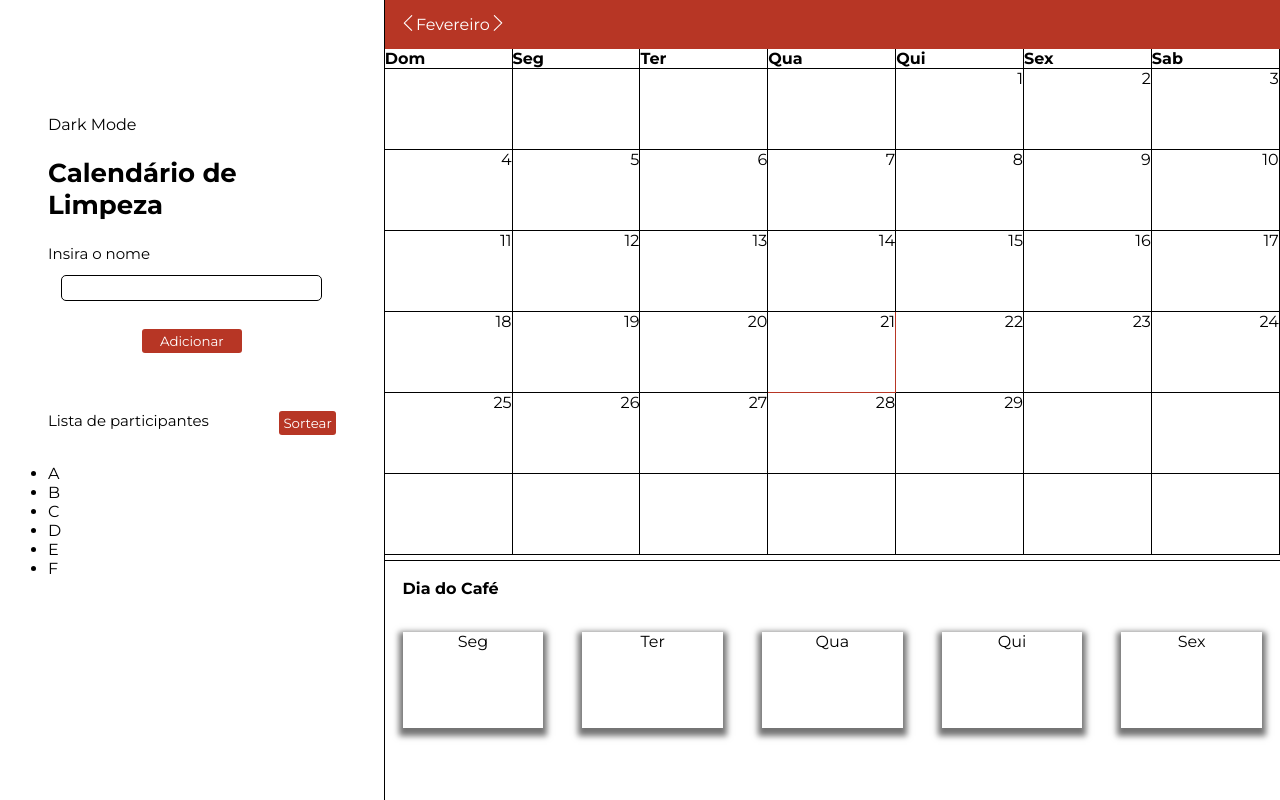
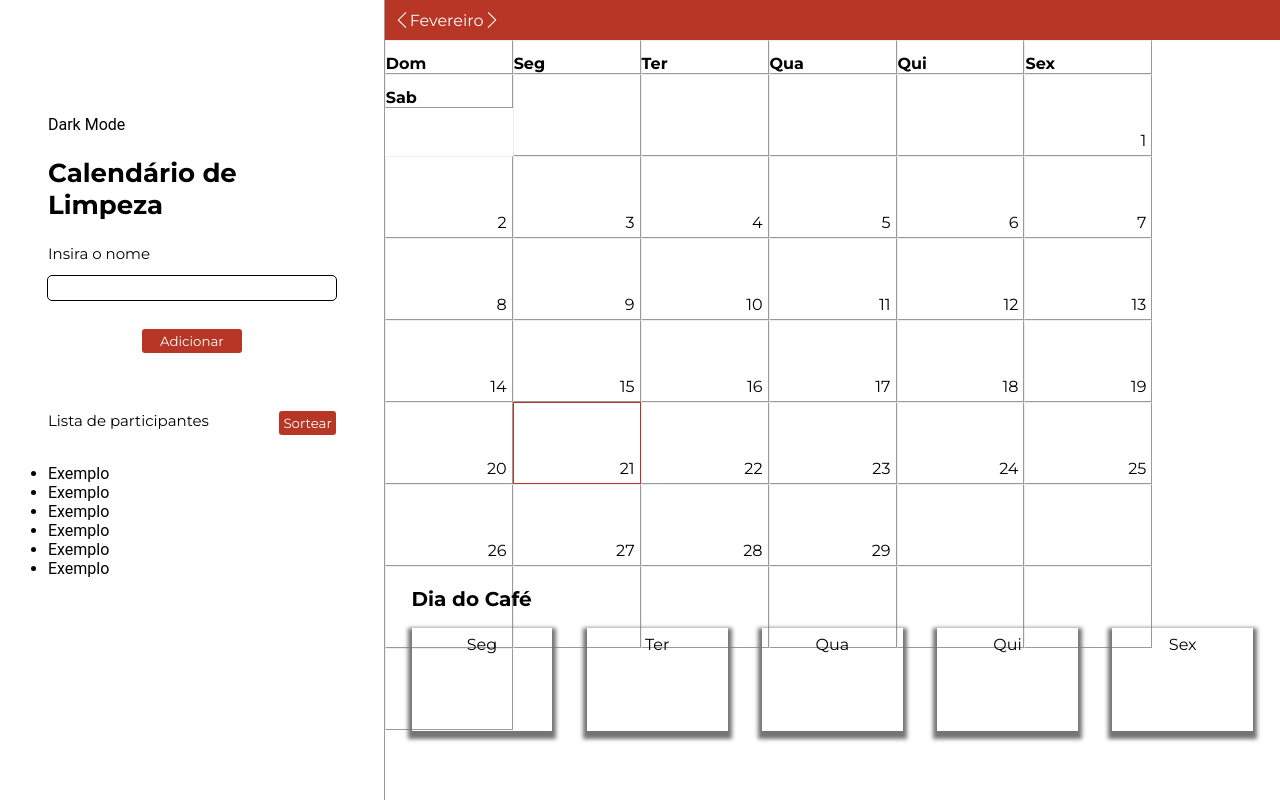
Before and after one commit to joaovlara/calendar, a React (Create React App) app: page / in a window 1280 px wide. Built offline with nearby package versions, Linux system fonts and the light colour scheme.

Commit message:
Update Layout and styles

```diff
--- a/src/App.jsx
+++ b/src/App.jsx
@@ -1,7 +1,7 @@
 import DrawGrid from "./components/DrawGrid";
 import Calendar from "./components/Calendar";
+import CoffeeDay from "./components/CoffeeDay";
 import { Content, RightContainer, LeftContainer } from "./components/styles";
-import { CoffeDay } from "./components/CoffeeDay";
 
 export function App() {
     return (
@@ -11,7 +11,7 @@ export function App() {
             </LeftContainer>
             <RightContainer>
                 <Calendar />
-                <CoffeDay />
+                <CoffeeDay />
             </RightContainer>
         </Content>
     )
--- a/src/components/Calendar.jsx
+++ b/src/components/Calendar.jsx
@@ -1,9 +1,7 @@
 import * as React from 'react';
 import { useState, useEffect } from 'react';
-import { CalendarTable, Header, Button, Body, Day, DayWeek } from './styles';
+import { CalendarTable, Header, MonthP, Body, DayDiv, Day, DayWeek, StrongWeek } from './styles';
 import { SlArrowLeft, SlArrowRight } from "react-icons/sl";
-
-
 
 export function Calendar() {
 
@@ -12,7 +10,6 @@ export function Calendar() {
   const DAYS_LEAP = [31, 29, 31, 30, 31, 30, 31, 31, 30, 31, 30, 31];
   const DAYS_OF_THE_WEEK = ['Dom', 'Seg', 'Ter', 'Qua', 'Qui', 'Sex', 'Sab'];
   const MONTHS = ['Janeiro', 'Fevereiro', 'Março', 'Abril', 'Maio', 'Junho', 'Julho', 'Agosto', 'Setembro', 'Outubro', 'Novembro', 'Dezembro'];
-
 
   const today = new Date();
   const [date, setDate] = useState(today);
@@ -29,7 +26,7 @@ export function Calendar() {
   }, [date]);
 
   function getStartDayOfMonth(date = Date) {
-    return new Date(date.getFullYear(), date.getMonth(), 2).getDay();
+    return new Date(date.getFullYear(), date.getMonth(), 1).getDay();
   }
 
   function isLeapYear(year) {
@@ -42,31 +39,29 @@ export function Calendar() {
     <CalendarTable>
       <Header>
         <SlArrowLeft onClick={() => setDate(new Date(year, month - 1, day))}></SlArrowLeft>
-        <div>
-          {MONTHS[month]}
-        </div>
+        <MonthP> {MONTHS[month]} </MonthP>
         <SlArrowRight onClick={() => setDate(new Date(year, month + 1, day))}></SlArrowRight>
       </Header>
       <Body>
         {DAYS_OF_THE_WEEK.map(d => (
           <DayWeek key={d}>
-            <strong>{d}</strong>
+            <StrongWeek>{d}</StrongWeek>
           </DayWeek>
         ))}
         {GRID_DAYS
 
           .fill(null)
           .map((_, index) => {
-          const d = index - (startDay - 2);
+            const d = index - (startDay - 1);
             return (
-            <Day
+              <DayDiv
                   key={index}
                   isToday={d === today.getDate()}
-              isSelected={d === day}
-            >
+                  isSelected={d === day}>
+                    <Day>
                       {d > 0 && d <= days[month] ? d : ''}
-
                     </Day>
+              </DayDiv>
             );
           })}
       </Body>
--- a/src/components/CoffeeDay.jsx
+++ b/src/components/CoffeeDay.jsx
@@ -1,19 +1,32 @@
+import { useState, useEffect } from 'react';
 import { CoffeWeek, DayCoffee, TextCoffee, CoffeeDiv } from "./styles";
 
-export function CoffeDay() {
-    const DAYS_OF_THE_WEEK = ['Seg', 'Ter', 'Qua', 'Qui', 'Sex'];
-    return (
+export function CoffeeDay() {
+  const today = new Date();
+  const DAYS_OF_THE_WEEK = ['Seg', 'Ter', 'Qua', 'Qui', 'Sex'];
+  const [date, setDate] = useState(today);
+  const [day, setDay] = useState(date.getDate());
+  const [dayOfWeek, setDayOfWeek] = useState(DAYS_OF_THE_WEEK[date.getDay()]);
+
+  useEffect(() => {
+    const currentDayOfWeek = DAYS_OF_THE_WEEK[date.getDay()];
+    setDayOfWeek(currentDayOfWeek);
+  }, [date]);
+
+  return (
     <CoffeeDiv>
-    <TextCoffee>Dia do Café</TextCoffee>
-    <CoffeWeek>
+      <TextCoffee>Dia do Café</TextCoffee>
+      <CoffeWeek>
         {DAYS_OF_THE_WEEK.map(d => (
-          <div key={d}>
+          <div
+            key={d}
+            isToday={d === dayOfWeek}>
             <DayCoffee>{d}</DayCoffee>
           </div>
         ))}
-    </CoffeWeek>
+      </CoffeWeek>
     </CoffeeDiv>
-    )
+  );
 }
 
-export default CoffeDay
+export default CoffeeDay;
--- a/src/components/DrawGrid.jsx
+++ b/src/components/DrawGrid.jsx
@@ -6,26 +6,22 @@ function DrawGrid() {
         <ContainerDraw>
             <p>Dark Mode</p>
             <MainH1>Calendário de Limpeza</MainH1>
-
             <TextLeft>Insira o nome</TextLeft>
-
             <FormAdd>
                 <InputText type="text" />
                 <BtnAdd styled>Adicionar</BtnAdd>
             </FormAdd>
-
-
             <SortArea>
                 <TextLeft>Lista de participantes</TextLeft>
                 <BtnSort>Sortear</BtnSort>
             </SortArea>
             <SortList>
-                <li>A</li>
-                <li>B</li>
-                <li>C</li>
-                <li>D</li>
-                <li>E</li>
-                <li>F</li>
+                <li>Exemplo</li>
+                <li>Exemplo</li>
+                <li>Exemplo</li>
+                <li>Exemplo</li>
+                <li>Exemplo</li>
+                <li>Exemplo</li>
             </SortList>
         </ContainerDraw>
     )
--- a/src/components/GlobalStyle.jsx
+++ b/src/components/GlobalStyle.jsx
@@ -4,6 +4,6 @@ export const GlobalStyle = createGlobalStyle`
     * {
         margin: 0;
         padding: 0;
-        font-family: "Montserrat", sans-serif;
+        font-family: "Roboto";
     }
 `
--- a/src/components/styles.js
+++ b/src/components/styles.js
@@ -9,7 +9,7 @@ export const Content = styled.div`
     flex-direction: row;
 `;
 export const LeftContainer = styled.div`
-    border-right: solid 1px;
+    border-right: outset 1px;
     display:flex;
     width: 30vw;
     height: 100vh;
@@ -19,6 +19,7 @@ export const RightContainer = styled.div`
     height: 100vh;
     width: 70vw;
 `;
+
 /* Separação contaiter esquerdo com formulario e botoes */
 
 export const ContainerDraw = styled.div`
@@ -34,8 +35,8 @@ export const SortArea = styled.div`
     padding: 20% 0% 10% 0%;
 `;
 export const SortList = styled.ul`
+`;
 
-`;
 /* Estilo DRAWGRID*/
 
 export const InputText = styled.input`
@@ -45,7 +46,7 @@ export const InputText = styled.input`
     border: solid 1px;
     border-radius: 5px;
     height: 3vh;
-    width: 90%;
+    width: 100%;
 `
 export const FormAdd = styled.div`
     display: flex;
@@ -53,7 +54,9 @@ export const FormAdd = styled.div`
     align-items: center;
 `;
 export const BtnAdd = styled.button`
+
     background-color: #B73625;
+    font-family: 'Montserrat';
     cursor: pointer;
     color: white;
     border: none;
@@ -65,6 +68,7 @@ export const BtnAdd = styled.button`
   }
 `;
 export const BtnSort = styled.button`
+    font-family: 'Montserrat';
     background-color: #B73625;
     cursor: pointer;
     color: white;
@@ -76,86 +80,103 @@ export const BtnSort = styled.button`
   }
 `;
 export const MainH1 = styled.h1`
+    font-family: 'Montserrat';
     display: flex;
     justify-content: center;
     font-size: 26px;
     padding: 8% 0% 8% 0%;
 `;
 export const TextLeft = styled.p`
+    font-family: 'Montserrat';
     font-size: 15px;
 `;
+
 /* Estilos do Calendar */
 
 export const CalendarTable = styled.div`
     width: 100%;
     height: 70vh;
-  border-bottom: 1px solid black;
 `;
 export const Header = styled.div`
+    font-family: 'Montserrat';
+    padding-left: 1%;
+    display: flex;
+    align-items: center;
     color: white;
-  padding: 1.7%;
-  display: flex;
+    height: 5vh;
     background-color: #B73625;
     cursor: pointer;
 `;
-export const Button = styled.div`
-  cursor: pointer;
-`;
+export const MonthP = styled.p`
+    font-family: 'Montserrat';
+
+`
 export const Body = styled.div`
     display: flex;
     flex-wrap: wrap;
 `;
-
 export const DayWeek = styled.div`
+    font-family: 'Montserrat';
     display: flex;
-    justify-content: flex-start;
-    border-style: solid;
-    border-width: 0px .5px .5px .0px;
-    width: 14.17%;
+    align-items: end;
+    border: outset 1px;
+    width: 14.07%;
+    height: 4vh;
     cursor: pointer;
 `;
-
-export const Day = styled.div`
+export const StrongWeek = styled.strong`
+    font-family: 'Montserrat';
+`
+export const DayDiv = styled.div`
+    font-family: 'Montserrat';
     display: flex;
+    align-items: flex-end;
     justify-content: flex-end;
-    border-style: solid;
-    border-width: 0px .5px .5px .0px;
+    border: outset 1px;
     height: 10vh;
-    width: 14.17%;
+    width: 14.07%;
     cursor: pointer;
 
   ${props =>
         props.isToday &&
         css`
-      border-color:  #B73625;
-
+      border: solid 1px #B73625;
     `}
 `;
-
+export const Day = styled.p`
+    font-family: 'Montserrat';
+    margin: 4%;
+`;
 /* Estilos CoffeDay */
 
 export const CoffeeDiv = styled.div`
     display: flex;
     flex-direction:column;
-    margin: 2%;
+    margin: 3%;
 `;
-
-export const TextCoffee = styled.p`
-    font-weight: bold;
-    padding-bottom: 4%;
+export const TextCoffee = styled.strong`
+    font-family: 'Montserrat';
+    font-size: 20px;
+    padding-bottom: 2%;
 `;
-
 export const CoffeWeek = styled.div`
     display: flex;
     flex-direction: row;
     justify-content: space-between;
 `;
-
 export const DayCoffee = styled.span`
     display: flex;
+    font-family: 'Montserrat';
+    padding-top: 5%;
     justify-content: center;
     border: lightblue 1px;
-    box-shadow: 0px 4px 6px 4px #747474;
+    box-shadow: 0px 4px 4px 4px #747474;
     width: 11vw;
     height: 12vh;
+
+    ${props =>
+        props.isToday &&
+        css`
+      border: solid 1px #B73625;
+    `}
 `;
--- a/src/index.js
+++ b/src/index.js
@@ -1,7 +1,6 @@
 import React from 'react';
 import ReactDOM from 'react-dom/client';
 import App from './App';
-import reportWebVitals from './reportWebVitals';
 import { GlobalStyle } from "./components/GlobalStyle";
 
 
```
Lines whose indentation alone changed are shown as unchanged.
